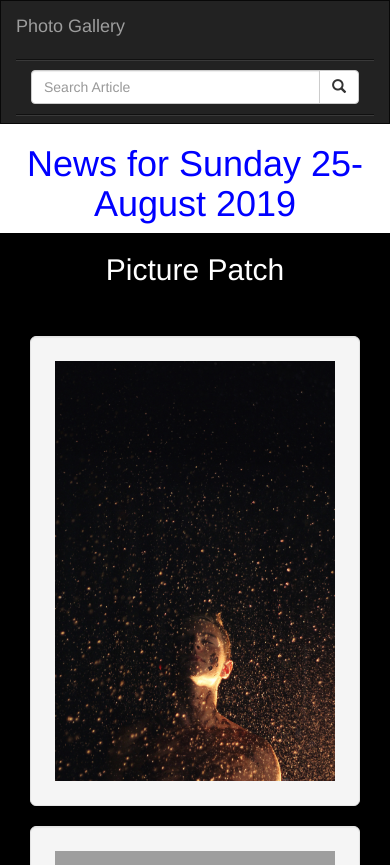
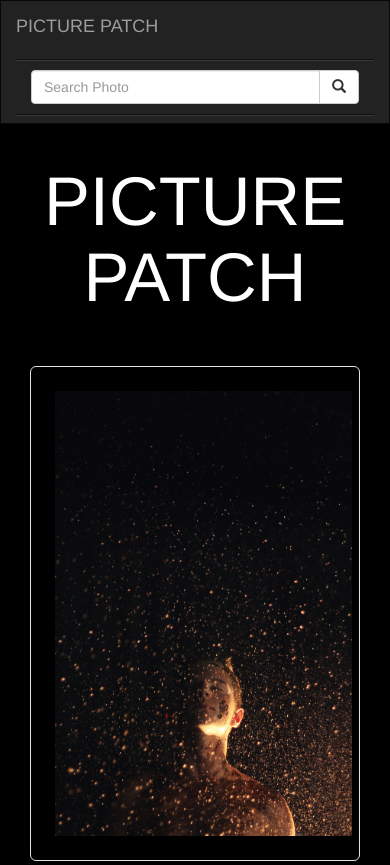
Before and after one commit to nimosaid/Gallery, a Django app: page / in a window 390 px wide; the page is wider, and only the part inside the window is pictured. Shown: the top 865 px of that part. Run offline with Django 3.2, Linux system fonts and the light colour scheme; some libraries are stand-ins or nearby versions; grey boxes are pictures that could not be loaded.

Commit message:
add chnges

```diff
--- a/pics/templates/all-pics/base.html
+++ b/pics/templates/all-pics/base.html
@@ -18,10 +18,10 @@
   {% endblock %}
 
 </head>
-<body>
+<body style="background-color: black;">
     {% include "navbar.html" %}
 
-    {% block content %} <h1 class='text-center'>News for {{date|date:"l d-F Y"}}</h1> {%endblock%}
+    {% block content %} {%endblock%}
 
     {% block scripts %}
         <script src="https://ajax.googleapis.com/ajax/libs/jquery/3.2.1/jquery.min.js"></script>
--- a/pics/templates/all-pics/today-pics.html
+++ b/pics/templates/all-pics/today-pics.html
@@ -22,68 +22,68 @@
   {% empty %}
   <div class="container" style="background-color: black">
     <div class="row">
-      <h2 class="text-center" style ="color: white;">Picture Patch</h2>
+      <h2 class="text-center" style ="color: white; font-size: 492%;">PICTURE PATCH</h2>
     </div>
   <br>
   <br>
     <div class="row ">
-      <div class="col-md-4 ">
-        <div class="well well-lg ">
-          <img src="/static/image/img1.jpg" class="img-responsive" alt="static/img/img1.jpg" height=300px;>
+      <div class="col-md-4 " >
+        <div class="well well-lg "style="background-color: black;">
+          <img src="/static/image/img1.jpg"  alt="static/img/img1.jpg" height=445px;>
         </div>
       </div>
 
-      <div class="col-md-4 ">
-        <div class="well well-lg ">
-          <img src="/static/image/img12.jpg" class="img-responsive" alt="static/img/img2.jpg" height=230px;>
+      <div class="col-md-4 " >
+        <div class="well well-lg "style="background-color: black;">
+          <img src="/static/image/img12.jpg"  alt="static/img/img2.jpg" height=400px;>
         </div>
       </div>
 
-      <div class="col-md-4 ">
-        <div class="well well-lg ">
-          <img src="/static/image/img3.jpg" class="img-responsive" alt="static/img/img3.jpg" height=200px;>
+      <div class="col-md-4 " >
+        <div class="well well-lg " style="background-color: black;">
+          <img src="/static/image/img3.jpg"  alt="static/img/img3.jpg" height=405px;>
         </div>
       </div>
   </div>
 <br>
 <br>
   <div class="row ">
-    <div class="col-md-4 ">
-      <div class="well well-lg ">
-        <img src="/static/image/img4.jpg" class="img-responsive" alt="" height=300px;>
+    <div class="col-md-4 " >
+      <div class="well well-lg " style="background-color: black;">
+        <img src="/static/image/img4.jpg"  alt="" height=405px;>
       </div>
     </div>
 
-    <div class="col-md-4 ">
-      <div class="well well-lg ">
-        <img src="/static/image/img5.jpg" class="img-responsive" alt="" height=230px;>
+    <div class="col-md-4 " >
+      <div class="well well-lg "style="background-color: black;">
+        <img src="/static/image/img5.jpg"  alt="" height=390px;>
       </div>
     </div>
 
-    <div class="col-md-4 ">
-      <div class="well well-lg ">
-        <img src="/static/image/img11.jpg" class="img-responsive" alt="" height=500px;>
+    <div class="col-md-4 " >
+      <div class="well well-lg " style="background-color: black;">
+        <img src="/static/image/img11.jpg"  alt="" height=435px;>
       </div>
     </div>
   </div>
 <br>
 <br>
   <div class="row ">
-    <div class="col-md-4 ">
-      <div class="well well-lg ">
-        <img src="/static/image/img13.jpg" class="img-responsive" alt="static/img/img1.jpg" height=300px;>
+    <div class="col-md-4 " >
+      <div class="well well-lg " style="background-color: black;">
+        <img src="/static/image/img13.jpg"  alt="static/img/img1.jpg" height=475px;>
       </div>
     </div>
 
-    <div class="col-md-4 ">
-      <div class="well well-lg ">
-        <img src="/static/image/img2.jpg" alt="" class="img-responsive" height=230px;>
+    <div class="col-md-4 " >
+      <div class="well well-lg " style="background-color: black;">
+        <img src="/static/image/img2.jpg" alt="" " height=475px;>
       </div>
     </div>
 
-    <div class="col-md-4 ">
-      <div class="well well-lg ">
-          <img src="/static/image/img10.jpg" class="img-responsive" alt="" height=200px;>
+    <div class="col-md-4 " >
+      <div class="well well-lg "style="background-color: black;">
+          <img src="/static/image/img10.jpg"  alt="" height=475px;>
       </div>
     </div>
   </div>
--- a/pics/templates/navbar.html
+++ b/pics/templates/navbar.html
@@ -9,7 +9,7 @@
     <nav class="navbar navbar-inverse">
         <div class="container-fluid">
           <div class="navbar-header">
-            <a class="navbar-brand" href="{% url 'picsToday' %}">Photo Gallery</a>
+            <a class="navbar-brand" href="{% url 'picsToday' %}">PICTURE PATCH</a>
           </div>
 
           <!-- Adding a search form  -->
@@ -18,7 +18,7 @@
             <form class="navbar-form" role="search" action="{% url 'search_results' %}">
 
               <div class="input-group">
-                <input type="text" class="form-control" placeholder="Search Article" name="article">
+                <input type="text" class="form-control" placeholder="Search Photo" name="photo">
                 <div class="input-group-btn">
                   <button class="btn btn-default" type="submit"><i class="glyphicon glyphicon-search"></i></button>
                 </div>
```
